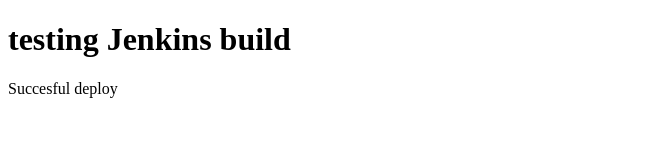
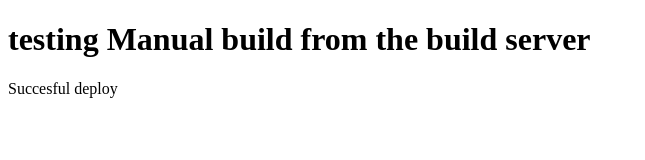
Before and after one commit to nagu3693/html, a plain HTML site: page index.html in a window 1280 px wide. Shown: the whole page, without its empty margins (0-645 px from the left). Drawn offline with Linux system fonts and the light colour scheme.

```diff
--- a/index.html
+++ b/index.html
@@ -2,7 +2,7 @@
 <html>
 <body>
 
-<h1>testing Jenkins build</h1>
+<h1>testing Manual build from the build server</h1>
 <p>Succesful deploy</p>
 
 </body>
```
